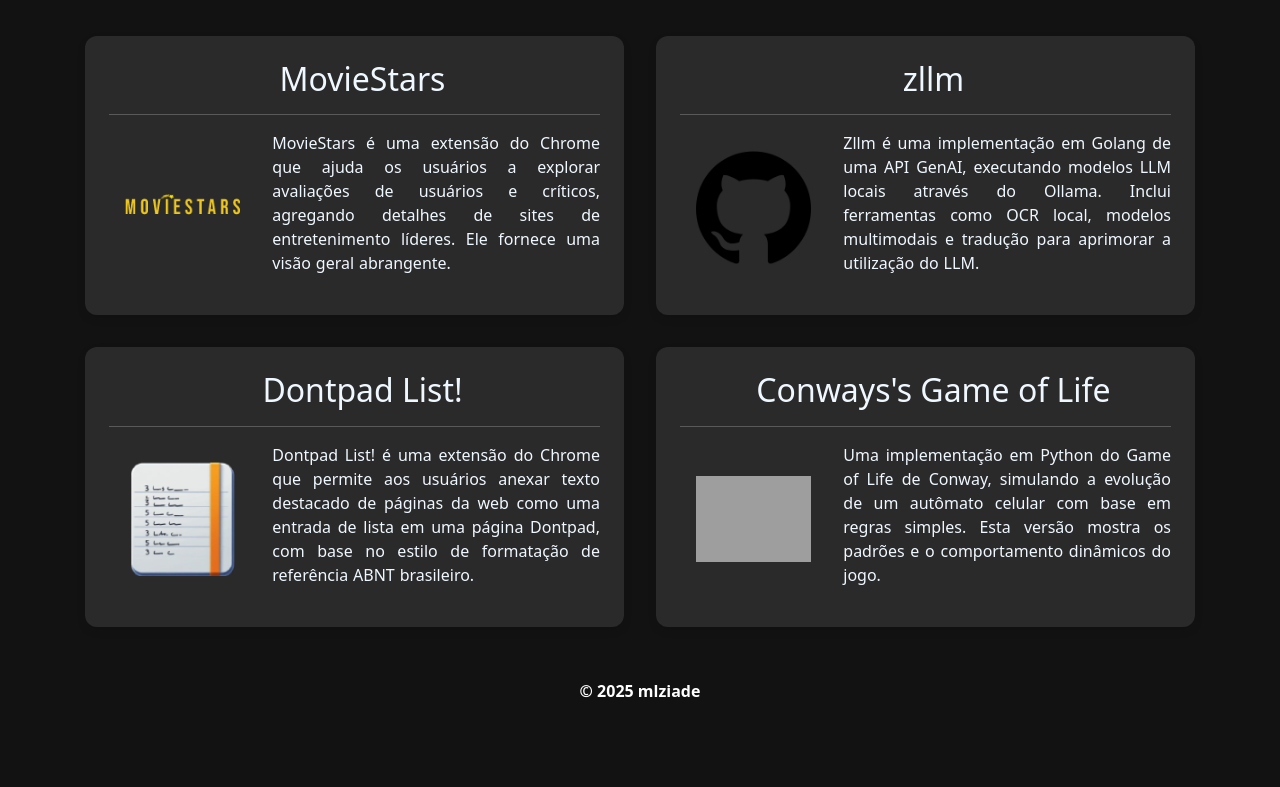
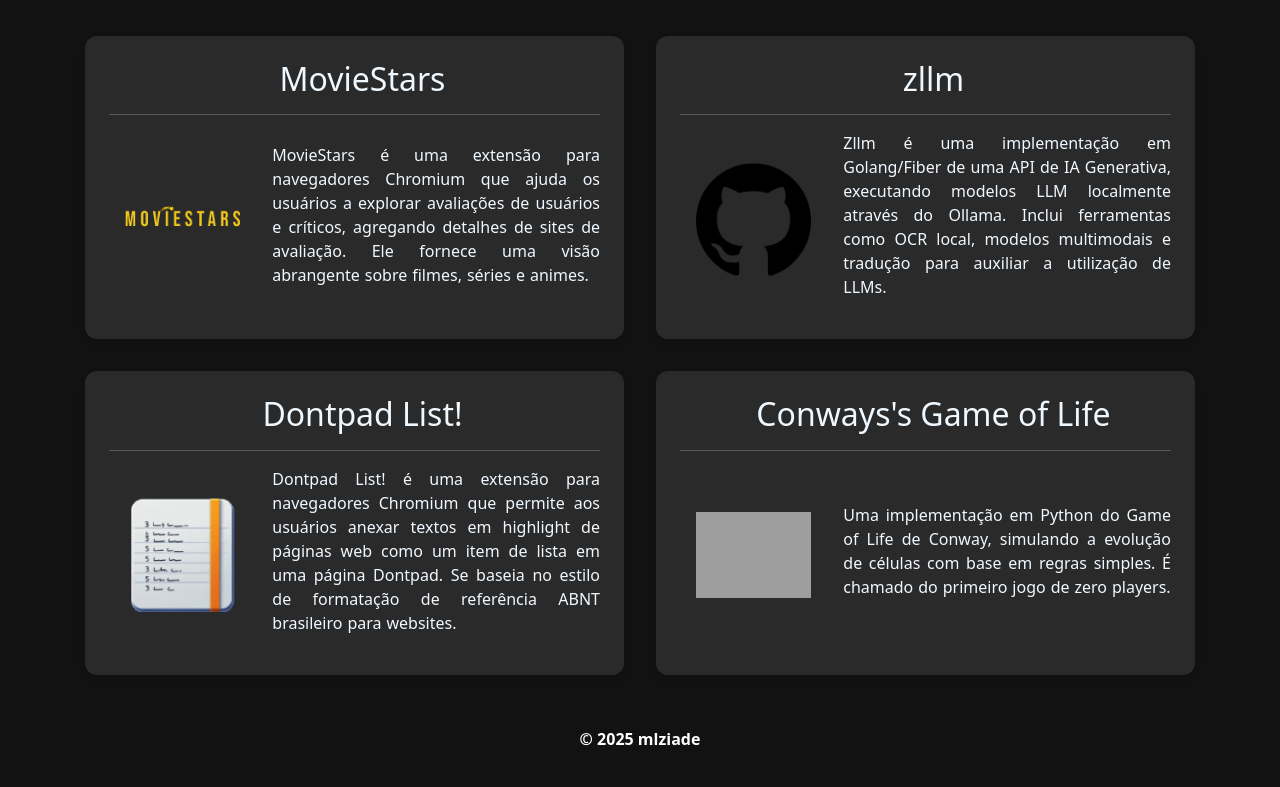
Before and after one commit to mlziade/portifolio-mlziade, a Django app: page /portifolio/projects/ in a window 1280 px wide. Shown: the part 316-1103 px from the top of the page. Before the commit the page ends 1014 px from the top, so only its background shows below. Run offline with Django 5.2, Linux system fonts and the light colour scheme; some libraries are stand-ins or nearby versions; grey boxes are pictures that could not be loaded.

Commit message:
Fix typos and improve wording in English and Portuguese projects pages

```diff
--- a/portifolio/templates/projects_en.html
+++ b/portifolio/templates/projects_en.html
@@ -24,7 +24,7 @@
                         <img src="{% static 'logo-moviestars.png' %}" alt="MovieStars" class="logo">
                     </div>
                     <div class="item-data">
-                        <p>MovieStars is a Chrome extension that helps users explore reviews from both users and critics, aggregating details from leading entertainment websites. It provides a comprehensive overview.</p>
+                        <p>MovieStars is a Chromium extension that helps users explore reviews from both users and critics, aggregating details from leading entertainment websites. It provides a comprehensive overview of movies, series and animes.</p>
                     </div>
                 </div>
             </a>
@@ -37,7 +37,7 @@
                         <img src="{% static 'github-logo.png' %}" alt="zllm" class="logo">
                     </div>
                     <div class="item-data">
-                        <p>Zllm is a Golang implementation of a GenAI API, running local LLM models through Ollama. It includes tools like local OCR, multimodal models, and translation to enhance LLM utilization.</p>
+                        <p>Zllm is a Golang implementation of a GenAI API, running local LLM models through Ollama. It includes tools like local OCR, multimodal models, and translation to support LLM utilization.</p>
                     </div>
                 </div>
             </a>
@@ -63,7 +63,7 @@
                         <img src="{% static 'conways.gif' %}" alt="Conways" class="logo">
                     </div>
                     <div class="item-data">
-                        <p>A Python implementation of Conway's Game of Life, simulating the evolution of a cellular automaton based on simple rules. This version showcases the game's dynamic patterns and behavior.</p>
+                        <p>A Python implementation of Conway's Game of Life, simulating the evolution of cells based on simple rules. Its also called the first 0-player game.</p>
                     </div>
                 </div>
             </a>
--- a/portifolio/templates/projects_pt-br.html
+++ b/portifolio/templates/projects_pt-br.html
@@ -24,7 +24,7 @@
                         <img src="{% static 'logo-moviestars.png' %}" alt="MovieStars" class="logo">
                     </div>
                     <div class="item-data">
-                        <p>MovieStars é uma extensão do Chrome que ajuda os usuários a explorar avaliações de usuários e críticos, agregando detalhes de sites de entretenimento líderes. Ele fornece uma visão geral abrangente.</p>
+                        <p>MovieStars é uma extensão para navegadores Chromium que ajuda os usuários a explorar avaliações de usuários e críticos, agregando detalhes de sites de avaliação. Ele fornece uma visão abrangente sobre filmes, séries e animes.</p>
                     </div>
                 </div>
             </a>
@@ -37,7 +37,7 @@
                         <img src="{% static 'github-logo.png' %}" alt="zllm" class="logo">
                     </div>
                     <div class="item-data">
-                        <p>Zllm é uma implementação em Golang de uma API GenAI, executando modelos LLM locais através do Ollama. Inclui ferramentas como OCR local, modelos multimodais e tradução para aprimorar a utilização do LLM.</p>
+                        <p>Zllm é uma implementação em Golang/Fiber de uma API de IA Generativa, executando modelos LLM localmente através do Ollama. Inclui ferramentas como OCR local, modelos multimodais e tradução para auxiliar a utilização de LLMs.</p>
                     </div>
                 </div>
             </a>
@@ -50,7 +50,7 @@
                         <img src="{% static 'dontpad-list-logo.png' %}" alt="DontpadList" class="logo">
                     </div>
                     <div class="item-data">
-                        <p>Dontpad List! é uma extensão do Chrome que permite aos usuários anexar texto destacado de páginas da web como uma entrada de lista em uma página Dontpad, com base no estilo de formatação de referência ABNT brasileiro.</p>
+                        <p>Dontpad List! é uma extensão para navegadores Chromium que permite aos usuários anexar textos em highlight de páginas web como um item de lista em uma página Dontpad. Se baseia no estilo de formatação de referência ABNT brasileiro para websites.</p>
                     </div>
                 </div>
             </a>
@@ -63,7 +63,7 @@
                         <img src="{% static 'conways.gif' %}" alt="Conways" class="logo">
                     </div>
                     <div class="item-data">
-                        <p>Uma implementação em Python do Game of Life de Conway, simulando a evolução de um autômato celular com base em regras simples. Esta versão mostra os padrões e o comportamento dinâmicos do jogo.</p>
+                        <p>Uma implementação em Python do Game of Life de Conway, simulando a evolução de células com base em regras simples. É chamado do primeiro jogo de zero players.</p>
                     </div>
                 </div>
             </a>
```
